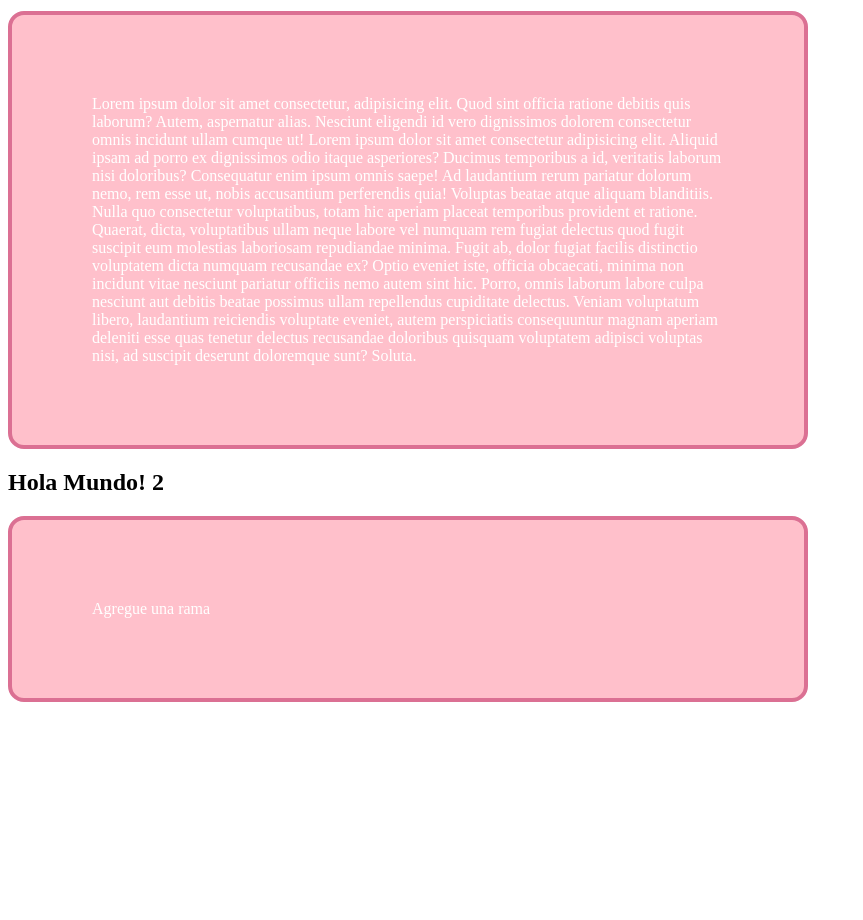
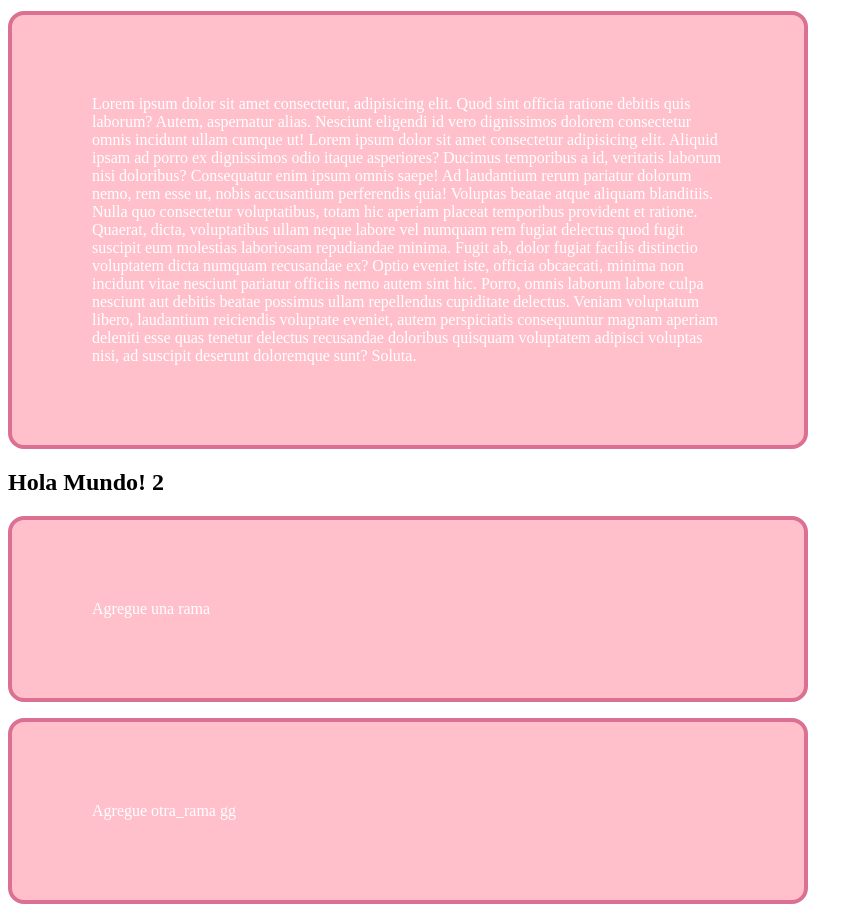
Before and after one commit to camilamercado95/mi_repo_2, a plain HTML site: page index.html in a window 1280 px wide. Shown: the part 90-1010 px from the top of the page, without its empty margins (0-863 px from the left). Before the commit the page ends 808 px from the top, so only its background shows below. Drawn offline with Linux system fonts and the light colour scheme.

Commit message:
Commit rama 2

```diff
--- a/index.html
+++ b/index.html
@@ -20,5 +20,7 @@
     <h2>Hola Mundo! 2 </h2>
 
     <p>Agregue una rama</p>
+
+    <p>Agregue otra_rama gg</p>
 </body>
 </html>
```
